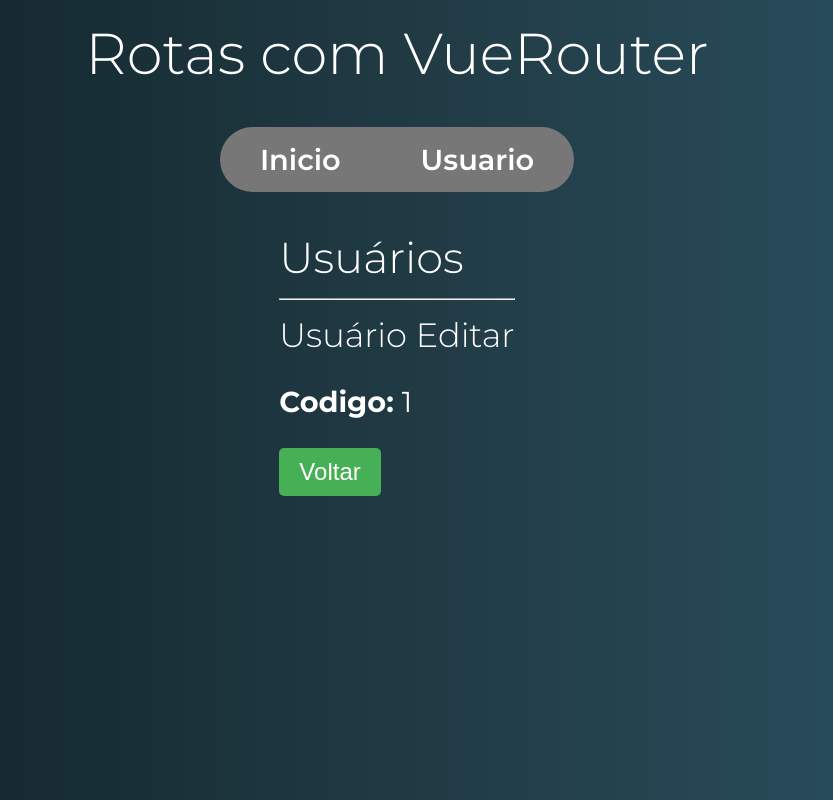
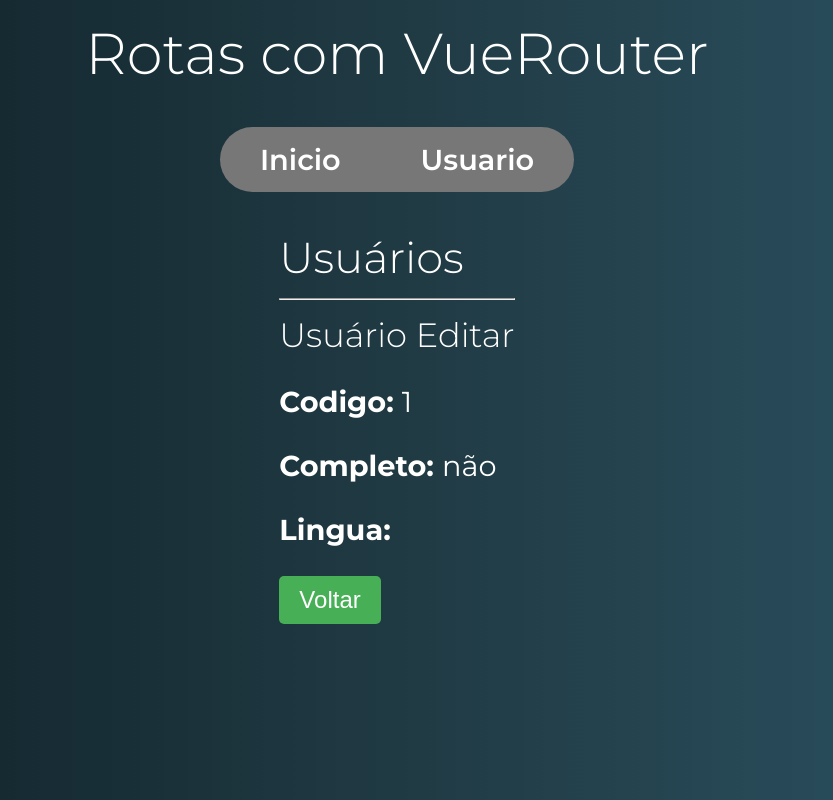
Before and after one commit to gabrielbroslavschi/VueJS-Cod3r-Course-, a Vue app in the folder rotas/rotas-exercicios/: page /#/usuario/1/editar in a window 1280 px wide. Shown: the whole page, without its empty margins (243-1076 px from the left). Built offline with nearby package versions, Linux system fonts and the light colour scheme.

Commit message:
feat: Usando Parâmetros da Query

```diff
--- a/rotas/rotas-exercicios/src/components/usuario/UsuarioDetalhe.vue
+++ b/rotas/rotas-exercicios/src/components/usuario/UsuarioDetalhe.vue
@@ -5,7 +5,9 @@
         <p><strong>Codigo: </strong>{{ id }}</p>
         <!-- :to="`/usuario/${id}/editar`" -->
         <router-link tag='button' primario
-        :to="{name: 'editarUsuario', params: {id} }"
+        :to="{name: 'editarUsuario', params: {id} ,
+            query: {completo: true, lingua: 'pt'}
+        }"
         >
             Editar
         </router-link>
--- a/rotas/rotas-exercicios/src/components/usuario/UsuarioEditar.vue
+++ b/rotas/rotas-exercicios/src/components/usuario/UsuarioEditar.vue
@@ -2,6 +2,8 @@
     <div class="usuario-editar">
         <h3>Usuário Editar</h3>
         <p><strong>Codigo: </strong>{{ id }}</p>
+        <p><strong>Completo: </strong> {{ $route.query.completo ? "sim" : "não" }}</p>
+        <p><strong>Lingua: </strong> {{ $route.query.lingua }}</p>
     </div>
 </template>
 
```
